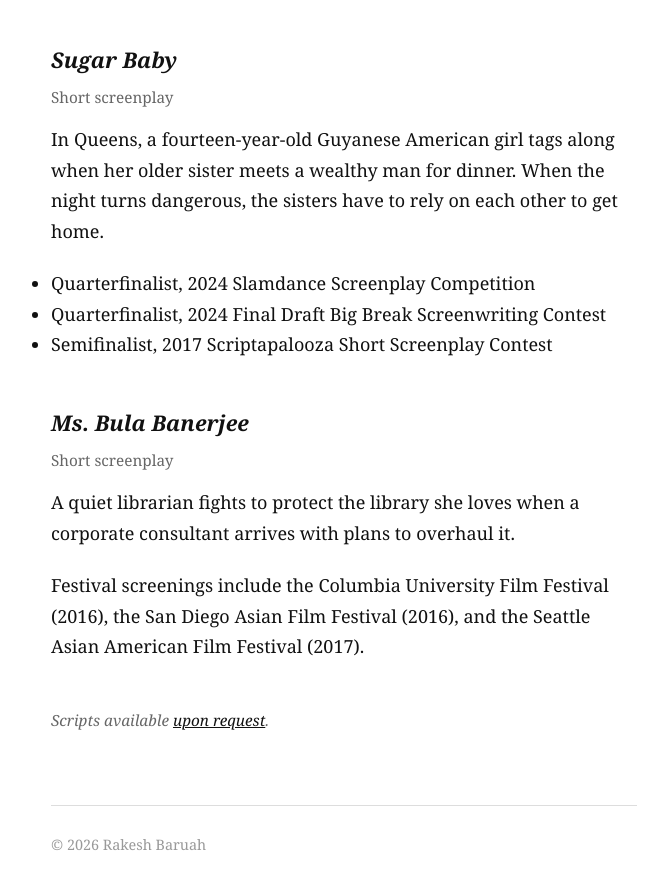
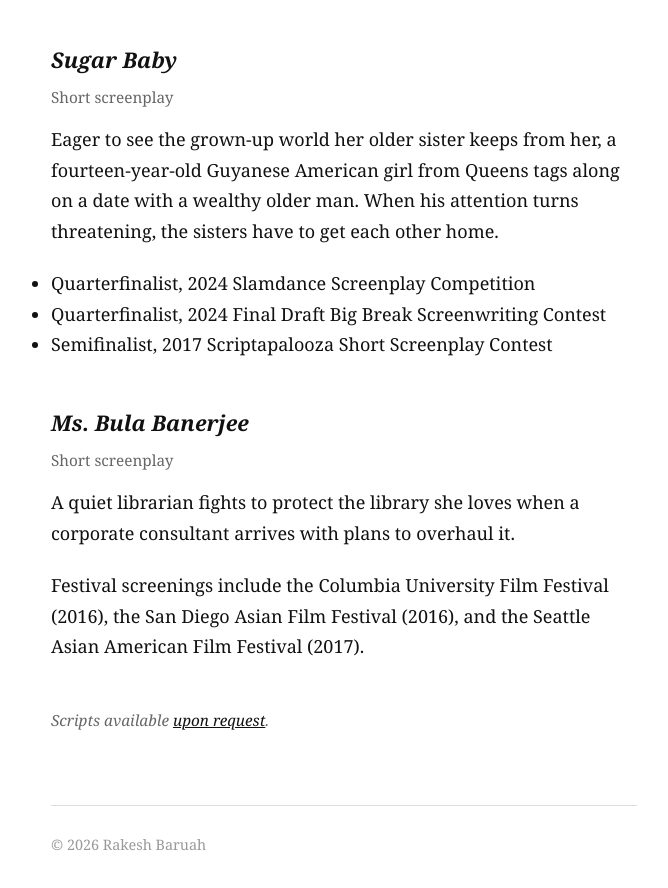
Before and after one commit to Rakesh6720/rakeshbaruah.com, a plain HTML site: page screenwriting.html in a window 1280 px wide. Shown: the part 833-1721 px from the top of the page, without its empty margins (296-964 px from the left). Drawn offline with Linux system fonts and the light colour scheme.

Commit message:
Update Sugar Baby logline

```diff
--- a/screenwriting.html
+++ b/screenwriting.html
@@ -41,7 +41,7 @@
     <article class="work-entry">
         <h3>Sugar Baby</h3>
         <p class="work-meta">Short screenplay</p>
-          <p>In Queens, a fourteen-year-old Guyanese American girl tags along when her older sister meets a wealthy man for dinner. When the night turns dangerous, the sisters have to rely on each other to get home.</p>
+          <p>Eager to see the grown-up world her older sister keeps from her, a fourteen-year-old Guyanese American girl from Queens tags along on a date with a wealthy older man. When his attention turns threatening, the sisters have to get each other home.</p>
         <ul>
           <li>Quarterfinalist, 2024 Slamdance Screenplay Competition</li>
           <li>Quarterfinalist, 2024 Final Draft Big Break Screenwriting Contest</li>
```
